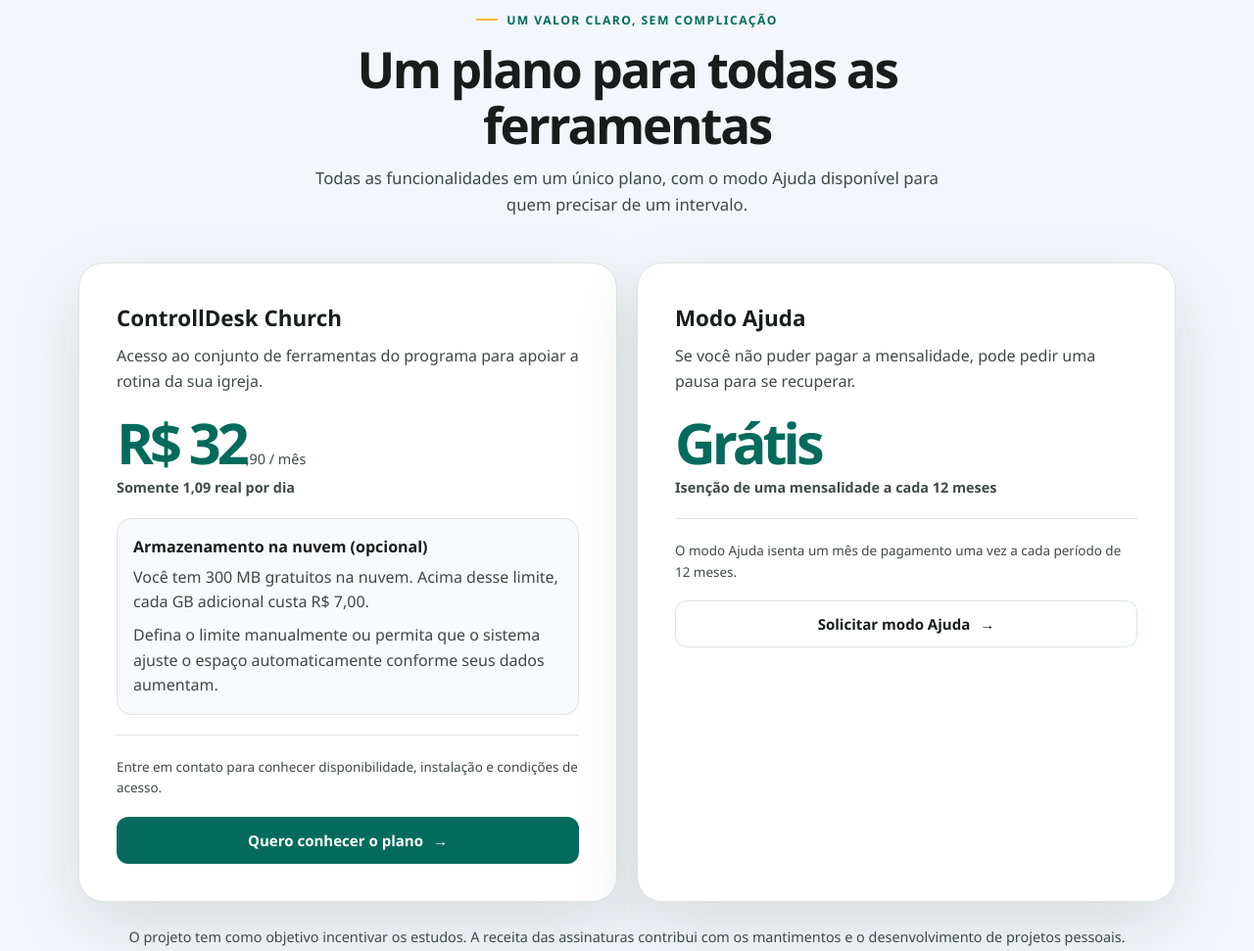
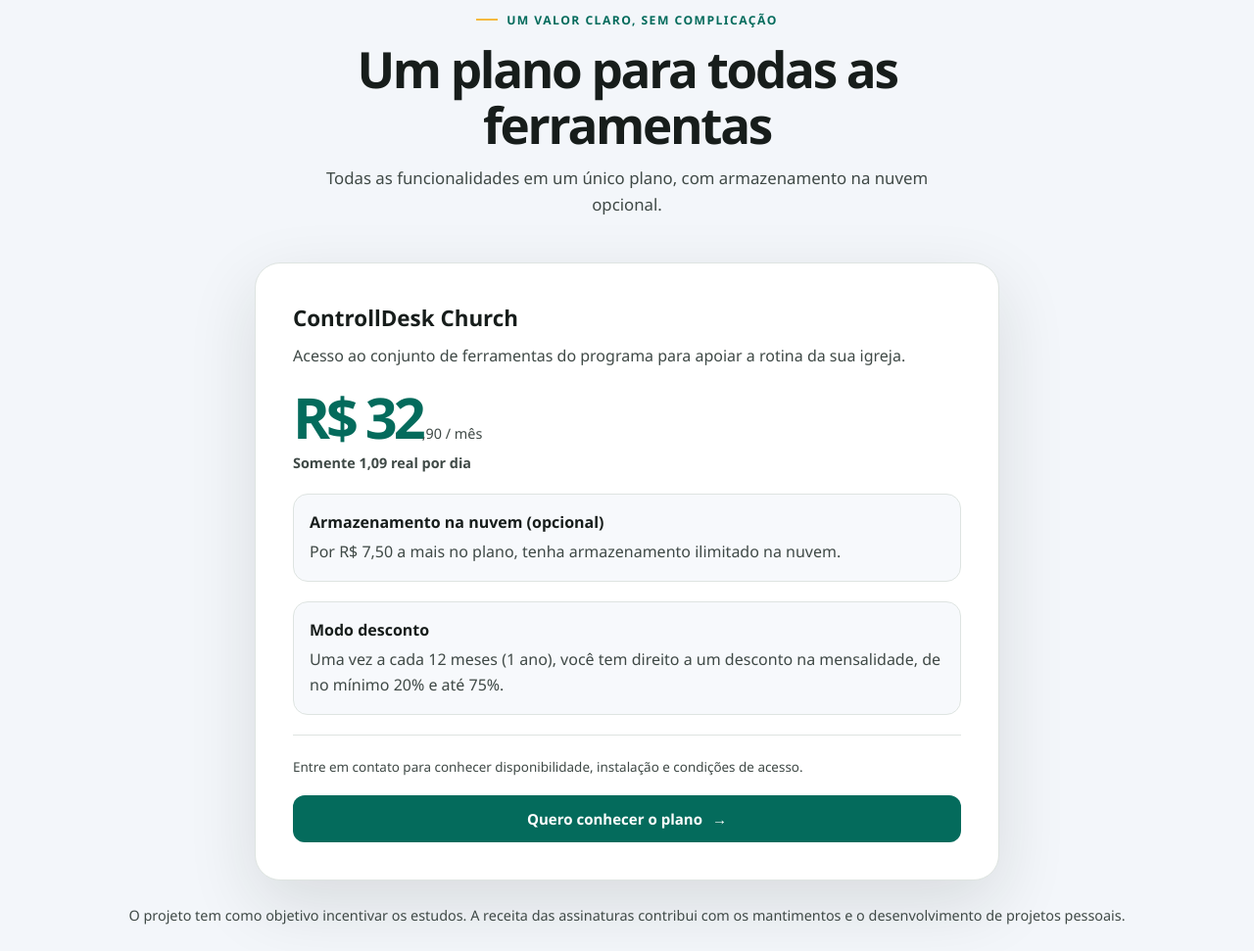
Before and after one commit to ruan-slv/site-condesk, a plain HTML site: page index.html in a window 1280 px wide. Shown: the part 3566-4537 px from the top of the page at 98% size. Drawn offline with Linux system fonts and the light colour scheme.

Commit message:
Update pricing details and remove "Modo Ajuda" section in index.html

```diff
--- a/index.html
+++ b/index.html
@@ -4,7 +4,7 @@
   <meta charset="UTF-8">
   <meta name="viewport" content="width=device-width, initial-scale=1">
   <meta name="theme-color" content="#F3F6FA">
-  <meta name="description" content="ControllDesk Church: ferramentas para centralizar a gestão da igreja, com armazenamento local ou sincronização opcional na nuvem, e modo Ajuda disponível.">
+  <meta name="description" content="ControllDesk Church: ferramentas para centralizar a gestão da igreja, com armazenamento local ou sincronização opcional na nuvem e desconto de até 75% uma vez a cada 12 meses.">
   <title>ControllDesk Church — sua igreja em boas mãos</title>
   <style>
     :root {
@@ -267,7 +267,7 @@
       background: var(--surface);
       box-shadow: var(--shadow);
     }
-    .pricing-options { display: grid; grid-template-columns: repeat(2, minmax(0, 1fr)); gap: 20px; }
+    .pricing-options { display: grid; max-width: 760px; grid-template-columns: minmax(0, 1fr); gap: 20px; margin-inline: auto; }
     .pricing-card h3 { margin: 0 0 8px; font-size: 1.4rem; }
     .pricing-card p { margin: 0; color: var(--muted); }
     .storage-details { padding: 16px; border: 1px solid var(--line); border-radius: 15px; background: var(--surface-soft); }
@@ -543,7 +543,7 @@
         <div class="section-heading">
           <span class="eyebrow">Um valor claro, sem complicação</span>
           <h2>Um plano para todas as ferramentas</h2>
-          <p>Todas as funcionalidades em um único plano, com o modo Ajuda disponível para quem precisar de um intervalo.</p>
+          <p>Todas as funcionalidades em um único plano, com armazenamento na nuvem opcional.</p>
         </div>
         <div class="pricing-options">
           <article class="pricing-card">
@@ -557,26 +557,15 @@
             </div>
             <div class="storage-details">
               <strong>Armazenamento na nuvem (opcional)</strong>
-              <p>Você tem 300 MB gratuitos na nuvem. Acima desse limite, cada GB adicional custa R$ 7,00.</p>
-              <p>Defina o limite manualmente ou permita que o sistema ajuste o espaço automaticamente conforme seus dados aumentam.</p>
+              <p>Por R$ 7,50 a mais no plano, tenha armazenamento ilimitado na nuvem.</p>
+            </div>
+            <div class="storage-details">
+              <strong>Modo desconto</strong>
+              <p>Uma vez a cada 12 meses (1 ano), você tem direito a um desconto na mensalidade, de no mínimo 20% e até 75%.</p>
             </div>
             <div class="pricing-foot">
               <p>Entre em contato para conhecer disponibilidade, instalação e condições de acesso.</p>
               <a class="button" href="mailto:contato@condeskbible.com?subject=ControllDesk%20Church%20-%20Plano%20mensal">Quero conhecer o plano <span aria-hidden="true">→</span></a>
-            </div>
-          </article>
-          <article class="pricing-card">
-            <div>
-              <h3>Modo Ajuda</h3>
-              <p>Se você não puder pagar a mensalidade, pode pedir uma pausa para se recuperar.</p>
-            </div>
-            <div class="price">
-              <strong>Grátis</strong>
-              <span class="price-per-day">Isenção de uma mensalidade a cada 12 meses</span>
-            </div>
-            <div class="pricing-foot">
-              <p>O modo Ajuda isenta um mês de pagamento uma vez a cada período de 12 meses.</p>
-              <a class="button button-light" href="mailto:contato@condeskbible.com?subject=ControllDesk%20Church%20-%20Modo%20Ajuda">Solicitar modo Ajuda <span aria-hidden="true">→</span></a>
             </div>
           </article>
         </div>
```
